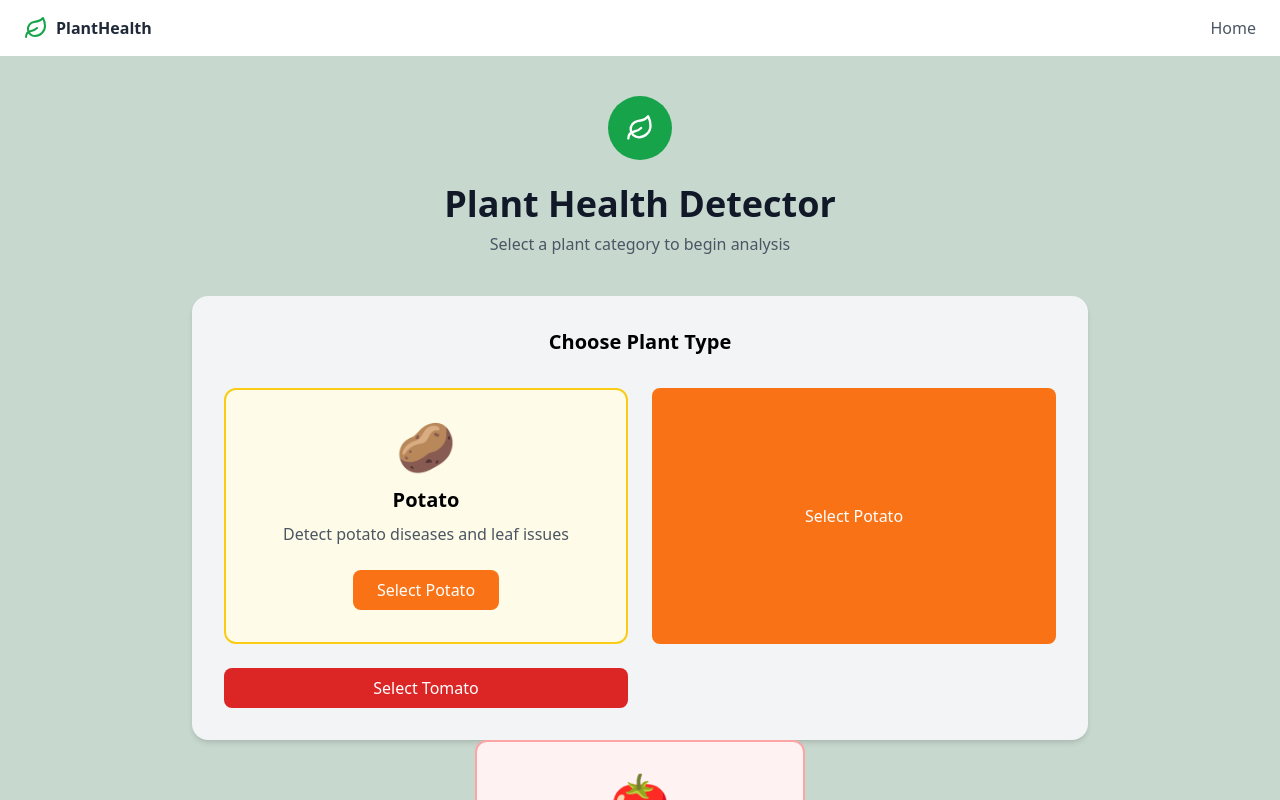
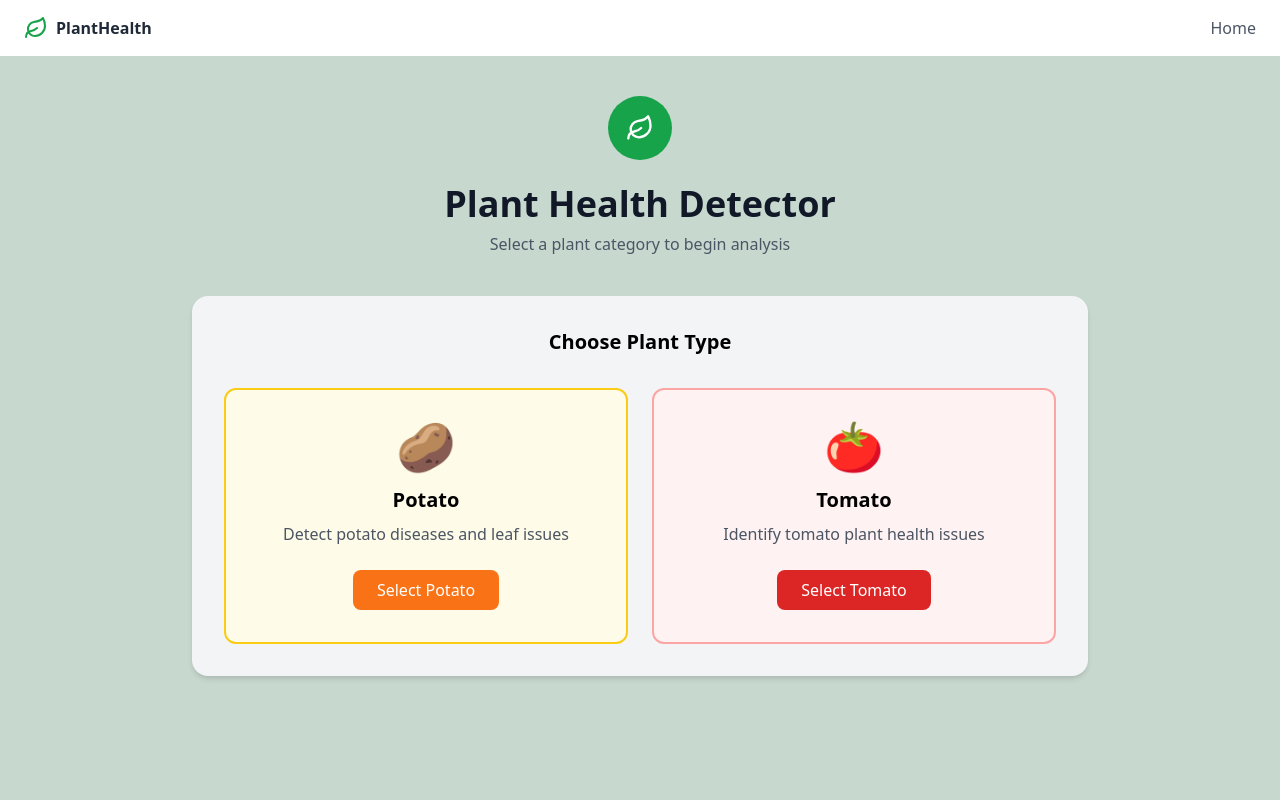
Before and after one commit to FlameableWater/CropGuard, a React (Vite) app: page /scan in a window 1280 px wide. Shown: the top 800 px of the page. Built offline with nearby package versions, Linux system fonts and the light colour scheme; the HTML template or start-up script is replaced by a standard one.

Commit message:
bug fixes scanplant pt2

```diff
--- a/src/pages/ScanPlant.jsx
+++ b/src/pages/ScanPlant.jsx
@@ -76,30 +76,6 @@ export default function ScanPlant() {
 
                         </div>
 
-                        <button
-                            onClick={handleButtonClick}
-                            className="bg-orange-500 hover:bg-orange-600 text-white px-6 py-2 rounded-lg transition"
-                        >
-                            Select Potato
-                        </button>
-
-                        <input
-                            type="file"
-                            accept="image/*"
-                            capture="environment"
-                            ref={fileInputRef}
-                            onChange={handleFileChange}
-                            className="hidden"
-                        />
-                        <button
-                            onClick={() => handleButtonClick("tomato")}
-                            className="bg-red-600 hover:bg-red-700 text-white px-6 py-2 rounded-lg transition"
-                        >
-                            Select Tomato
-                        </button>
-
-                    </div>
-
                         <input
                             type="file"
                             accept="image/*"
@@ -109,8 +85,6 @@ export default function ScanPlant() {
                             className="hidden"
                         />
 
-                </div>
-
                         {/* Tomato Card */}
                         <div className="border-2 border-red-300 rounded-xl p-8 bg-red-50 flex flex-col items-center text-center">
                             <div className="text-5xl mb-4">🍅</div>
@@ -119,9 +93,22 @@ export default function ScanPlant() {
                                 Identify tomato plant health issues
                             </p>
 
-                    <button className="bg-red-600 hover:bg-red-700 text-white px-6 py-2 rounded-lg transition">
+                            <button
+                                onClick={() => handleButtonClick("tomato")}
+                                className="bg-red-600 hover:bg-red-700 text-white px-6 py-2 rounded-lg transition"
+                            >
                                 Select Tomato
                             </button>
+                        </div>
+                        <input
+                            type="file"
+                            accept="image/*"
+                            capture="environment"
+                            ref={fileInputRef}
+                            onChange={handleFileChange}
+                            className="hidden"
+                        />
+                    </div>
                 </div>
             </div>
 
```
Lines whose indentation alone changed are shown as unchanged.
